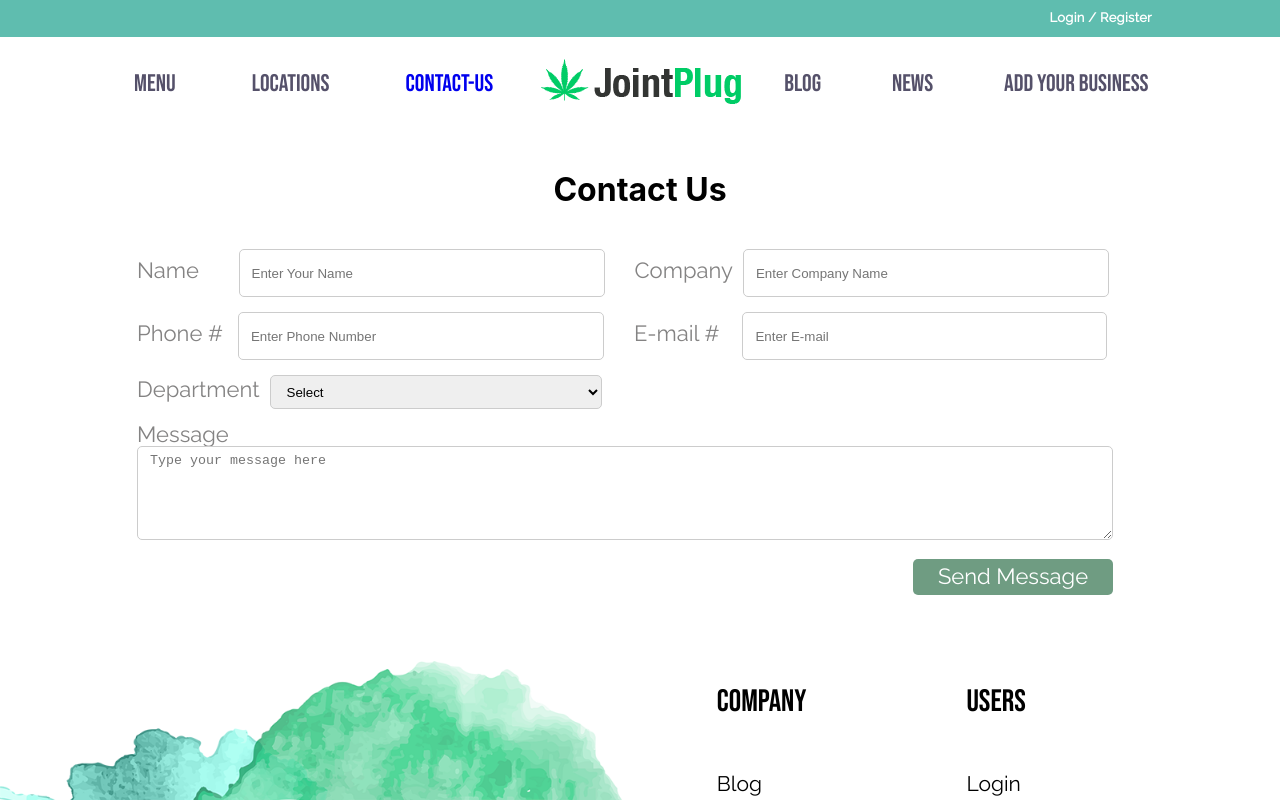
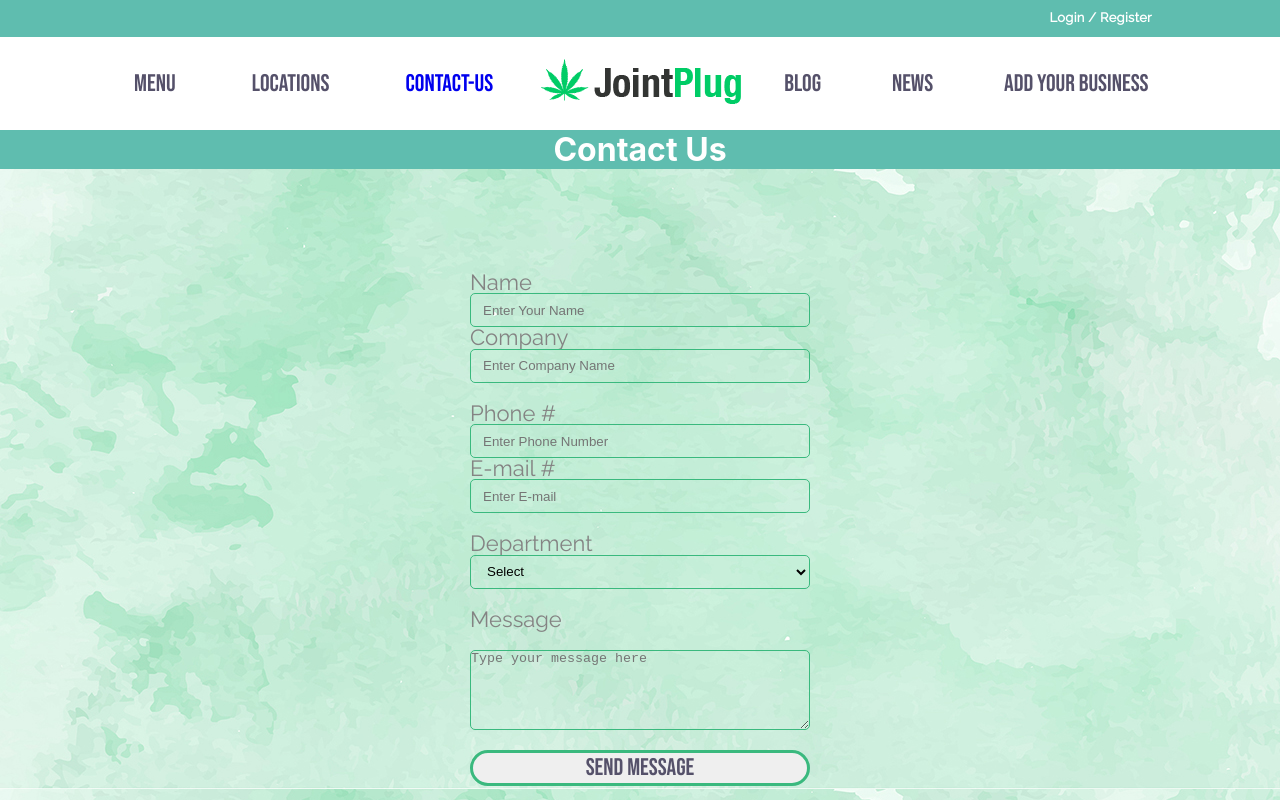
Before and after one commit to ranagoharayoub/Joint-Plug, a React (Create React App) app: page /contactus in a window 1280 px wide. Shown: the top 800 px of the page. Built offline with nearby package versions, Linux system fonts and the light colour scheme.

Commit message:
Contact Page

```diff
--- a/src/Pages/ContactUs.css
+++ b/src/Pages/ContactUs.css
@@ -2,137 +2,174 @@
   width: 100%;
   height: auto;
   display: flex;
+  flex-direction: column;
+  /* justify-content: center; */
+  align-items: center;
+  /* background-color: yellowgreen; */
+}
+.heading-3 {
+  width: 100%;
+  display: flex;
   justify-content: center;
   align-items: center;
+  background-color: #5FBDAF;
+  color: white;
+
+}
+
+.cu-bg{
+  width: 100%;
+  height: 100vh;
+  background-image: url('../Images/client-bg.jpg');
+  display: flex;
+  justify-content: center;
+}
+
+.main-div1  .contactus{
+  height: 90%;
+  /* width: 60%; */
+  /* background-color: lightcoral; */
+  display: flex;
   flex-direction: column;
+  justify-content: center;
 }
-.heading-3 {
-  display: flex;
-  justify-content: flex-start;
-  align-items: center;
-  margin-bottom: 40px;
-  margin-top: 40px;
-}
-.name5- {
+
+.main-div1 .name5- {
   font-family: "Raleway", sans-serif;
   font-weight: 15px;
   line-height: 21.42px;
   color: #848383;
-  margin-bottom: 5px;
-  margin-right: 39.5px;
+
   font-size: 22px;
+
 }
-.namebox5- {
+.main-div1 .namebox5- {
+  box-sizing: border-box;
   width: 340px;
   height: 34px;
   border-radius: 5px;
-  border: solid #cccccc 1px;
+  border: solid #3AB97E 1px;
   padding: 6px 12px 6px 12px;
-  margin-bottom: 15px;
-  margin-right: 30px;
+  /* margin-bottom: 15px; */
+  background-color: transparent;
+
 }
-.company5 {
+.main-div1 .company5 {
   font-family: "Raleway", sans-serif;
   font-weight: 15px;
   line-height: 21.42px;
   color: #848383;
-  margin-bottom: 5px;
-  margin-right: 10px;
   font-size: 22px;
 }
-.companybox5 {
+.main-div1 .companybox5 {
+  box-sizing: border-box;
   width: 340px;
   height: 34px;
   border-radius: 5px;
-  border: solid #cccccc 1px;
+  border: solid #3AB97E 1px;
   padding: 6px 12px 6px 12px;
-  margin-bottom: 15px;
+  /* margin-bottom: 15px; */
+  background-color: transparent;
+
 }
-.email5 {
+.main-div1 .email5 {
   font-family: "Raleway", sans-serif;
   font-weight: 15px;
   line-height: 21.42px;
   color: #848383;
-  margin-bottom: 5px;
-  margin-right: 23px;
   font-size: 22px;
 }
-.emailbox5 {
-  width: 338.5px;
+.main-div1 .emailbox5 {
+  box-sizing: border-box;
+  width: 340px;
   height: 34px;
   border-radius: 5px;
-  border: solid #cccccc 1px;
+  border: solid #3AB97E 1px;
   padding: 6px 12px 6px 12px;
-  margin-bottom: 15px;
+  /* margin-bottom: 15px; */
+  background-color: transparent;
+
 }
-.phonenumber5 {
+.main-div1 .phonenumber5 {
   font-family: "Raleway", sans-serif;
   font-weight: 15px;
   line-height: 21.42px;
   color: #848383;
-  margin-bottom: 5px;
-  margin-right: 15px;
   font-size: 22px;
 }
-.phonebox5 {
+.main-div1 .phonebox5 {
+  box-sizing: border-box;
   width: 340px;
   height: 34px;
   border-radius: 5px;
-  border: solid #cccccc 1px;
+  border: solid #3AB97E 1px;
   padding: 6px 12px 6px 12px;
-  margin-bottom: 15px;
-  margin-right: 30px;
+  /* margin-bottom: 15px; */
+  background-color: transparent;
+
 }
-.department {
+.main-div1 .department {
   font-family: "Raleway", sans-serif;
   font-weight: 15px;
   line-height: 21.42px;
   color: #848383;
-  margin-bottom: 5px;
-  margin-right: 10px;
   font-size: 22px;
 }
-.optionbox {
-  width: 332px;
+.main-div1 .optionbox {
+  box-sizing: border-box;
+  width: 340px;
   height: 34px;
   border-radius: 5px;
-  border: solid #cccccc 1px;
+  border: solid #3AB97E 1px;
   padding: 6px 12px 6px 12px;
-  margin-bottom: 15px;
-  margin-right: 30px;
+  /* margin-bottom: 15px; */
+  background-color: transparent;
+
 }
-.message {
+.main-div1 .message {
   font-family: "Raleway", sans-serif;
   font-weight: 15px;
   line-height: 21.42px;
   color: #848383;
-  margin-bottom: 5px;
-  margin-right: 10px;
   font-size: 22px;
 }
-.messagebox {
-  width: 950px;
+.main-div1 .messagebox {
+  box-sizing: border-box;
+  width: 340px;
   height: 80px;
   border-radius: 5px;
-  border: solid #cccccc 1px;
-  padding: 6px 12px 6px 12px;
-  margin-bottom: 15px;
-  margin-right: 30px;
+  border: solid #3AB97E 1px;
+  /* padding: 6px 12px 6px 12px; */
+  /* margin-bottom: 15px; */
+  background-color: transparent;
 }
-.register-btn {
-  font-family: "Raleway", sans-serif;
-  font-weight: 15px;
-  line-height: 21.42px;
-  color: white;
-  background-color: #6f9c82;
-  font-size: 22px;
-  width: 200px;
-  height: 36px;
-  border-radius: 5px;
+.main-div1 .register-btn {
+  box-sizing: border-box;
+  padding: 5px 80px;
+  border: 3px solid  #3AB97E;
+  border-radius: 20px;
+  font-family: 'Bebas Neue', cursive;
+  font-size: 24px;
+  line-height: 20px;
+  color: #55516a;
+  transition: 1000ms;
   cursor: pointer;
-  float: right;
-  margin-right: 30px;
 }
-.register-btn:hover {
-  background-color: teal;
+.main-div1 .register-btn:hover {
+  background-color: #3AB97E;
 }
+
+
+@media (max-width: 400px){
+  .cu-bg{
+
+    height: max-content;
+    overflow-x: hidden;
+
+  }
+  .main-div1  .contactus{
+    background-image: none;
+    justify-content: flex-start;
+    /* overflow-y: visible; */
+  }
+}
--- a/src/Pages/ContactUs.js
+++ b/src/Pages/ContactUs.js
@@ -6,6 +6,7 @@ function ContactUs() {
     return (
         <div className="main-div1">
             <div className="heading-3"><h1 className="heading4">Contact Us</h1></div>
+            <div className='cu-bg'>
             <form className="contactus" action="/contactme">
                  <label for="name"className="name5-" required>Name</label>
                     <input className="namebox5-" type="text" id="name" name="name" placeholder="Enter Your Name"></input>
@@ -28,6 +29,7 @@ function ContactUs() {
                     <textarea className="messagebox" cols="50" rows="50" type="text" id="message" name="message" placeholder="Type your message here"></textarea><br></br>
                 <button className="register-btn">Send Message</button>
             </form>
+            </div>
         </div>
     )
 }
--- a/src/Pages/Join.css
+++ b/src/Pages/Join.css
@@ -230,9 +230,9 @@ h2 {
   justify-content: space-around;
   /* align-items: center; */
   background-image: url('../Images/client-bg.jpg');
-  background-position: center;
+  /* background-position: center;
   background-size: cover;
-  background-repeat: no-repeat;
+  background-repeat: no-repeat; */
   /* background-color: #f71717; */
 }
 .loginbox {
@@ -365,14 +365,11 @@ h2 {
     /* background-color: #e26752; */
   }
   .combined {
+
     display: flex;
     flex-direction: column;
-    height: max-content;
-    width: 100%;
     align-items: center;
-    justify-content: flex-start;
-    /* display: none; */
-    background-image: none;
+    min-height: max-content;
   }
 
   .formblock {
```
